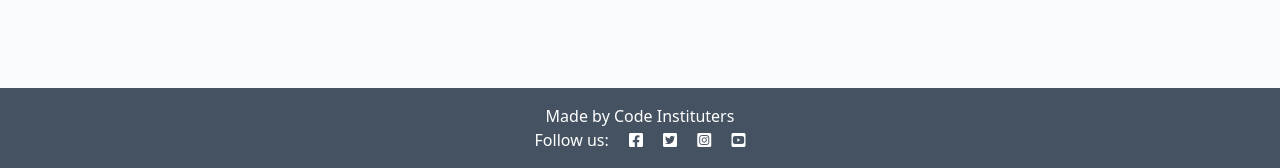
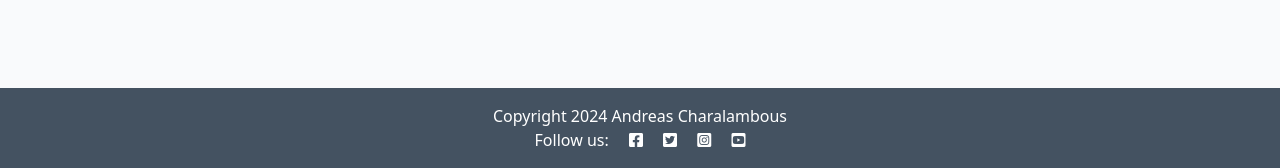
Before and after one commit to otherworldly94b/anime-blog, a Django app: page / in a window 1280 px wide. Shown: the part 632-800 px from the top of the page. Run offline with Django 4.2, Linux system fonts and the light colour scheme; data that the repository does not hold is empty.

Commit message:
add powerful templates

```diff
--- a/anime_blog/templates/anime_blog/index.html
+++ b/anime_blog/templates/anime_blog/index.html
@@ -50,3 +50,7 @@
 
 <!-- index.html content ends here -->
 {% endblock %}
+
+{% block copyright %}
+    Copyright 2024 Andreas Charalambous
+{% endblock %}
--- a/templates/base.html
+++ b/templates/base.html
@@ -62,7 +62,11 @@
 
     <!-- Footer -->
     <footer class="footer mt-auto py-3 dark-bg">
-        <p class="m-0 text-center text-white">Made by Code Instituters</p>
+        <p class="m-0 text-center text-white">
+            {% block copyright %}
+                Made by Code Instituters
+            {% endblock copyright %}
+        </p>
         <p class="m-0 text-center text-white">Follow us: <i class="fab fa-facebook-square ms-3"></i>
             <i class="fab fa-twitter-square ms-3"></i>
             <i class="fab fa-instagram-square ms-3"></i>
```
